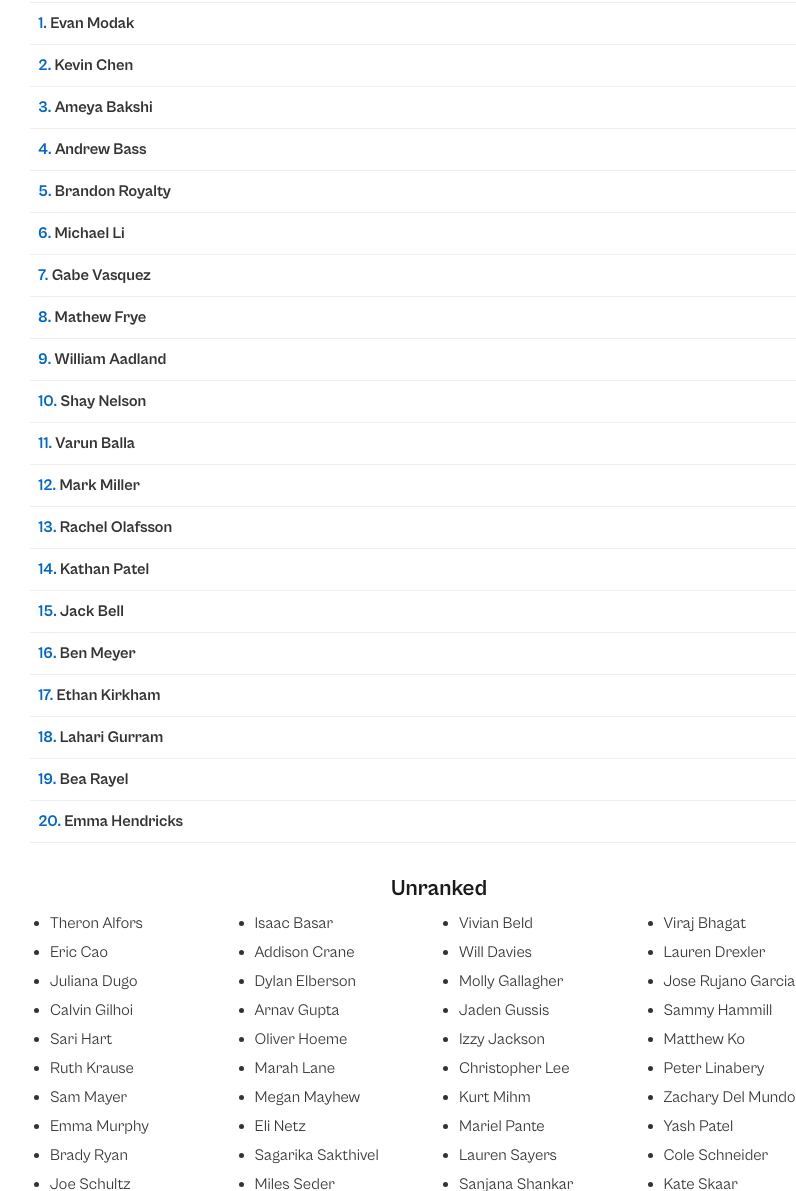
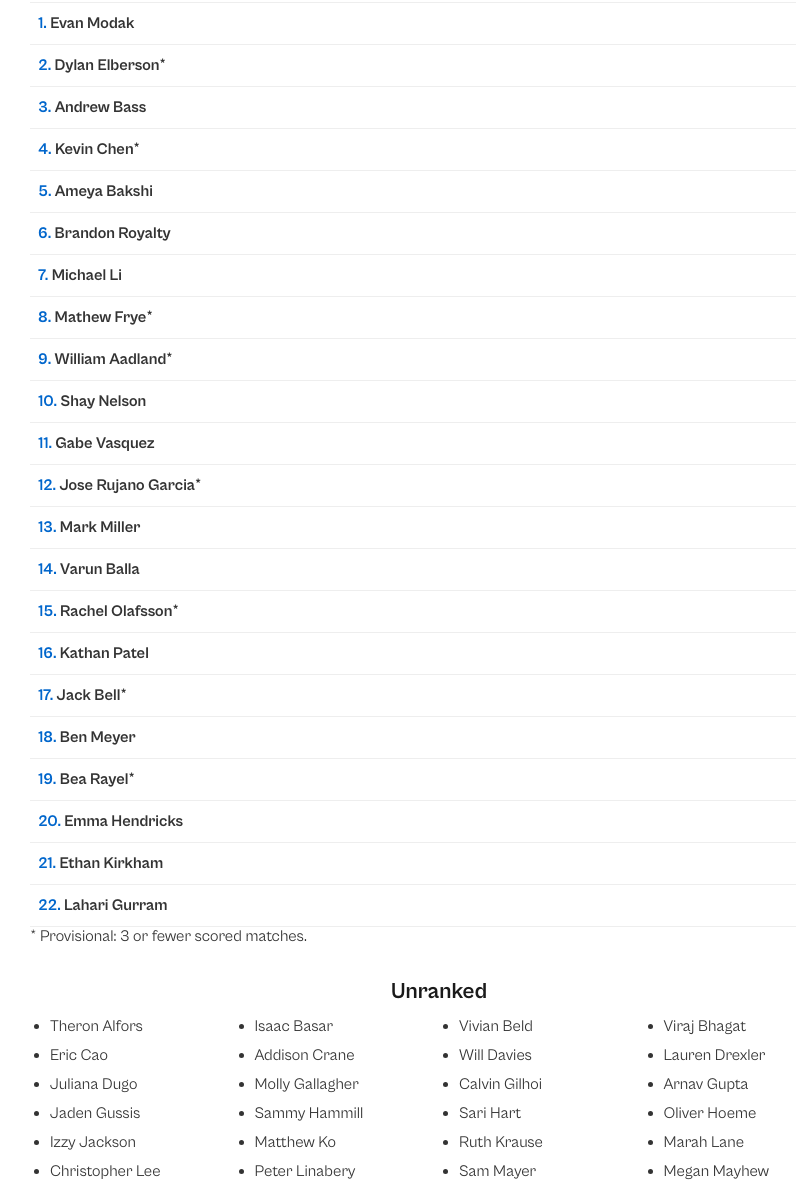
Before and after one commit to 24agupta19/bctc-website, a plain HTML site: page rankings/index.html in a window 1280 px wide. Shown: the part 272-1463 px from the top of the page, without its empty margins (186-982 px from the left). Drawn offline with Linux system fonts and the light colour scheme.

Commit message:
Update rankings and provisional status

```diff
--- a/rankings/index.html
+++ b/rankings/index.html
@@ -42,26 +42,29 @@
       <div class="form-body">
         <ol class="ranked-list" id="ranked-players">
           <li>Evan Modak</li>
-          <li>Kevin Chen</li>
+          <li>Dylan Elberson*</li>
+          <li>Andrew Bass</li>
+          <li>Kevin Chen*</li>
           <li>Ameya Bakshi</li>
-          <li>Andrew Bass</li>
           <li>Brandon Royalty</li>
           <li>Michael Li</li>
+          <li>Mathew Frye*</li>
+          <li>William Aadland*</li>
+          <li>Shay Nelson</li>
           <li>Gabe Vasquez</li>
-          <li>Mathew Frye</li>
-          <li>William Aadland</li>
-          <li>Shay Nelson</li>
+          <li>Jose Rujano Garcia*</li>
+          <li>Mark Miller</li>
           <li>Varun Balla</li>
-          <li>Mark Miller</li>
-          <li>Rachel Olafsson</li>
+          <li>Rachel Olafsson*</li>
           <li>Kathan Patel</li>
-          <li>Jack Bell</li>
+          <li>Jack Bell*</li>
           <li>Ben Meyer</li>
+          <li>Bea Rayel*</li>
+          <li>Emma Hendricks</li>
           <li>Ethan Kirkham</li>
           <li>Lahari Gurram</li>
-          <li>Bea Rayel</li>
-          <li>Emma Hendricks</li>
         </ol>
+        <p>* Provisional: 3 or fewer scored matches.</p>
 
         <section class="unranked-section" aria-labelledby="unranked-heading">
           <h2 id="unranked-heading">Unranked</h2>
@@ -75,9 +78,7 @@
             <li>Will Davies</li>
             <li>Lauren Drexler</li>
             <li>Juliana Dugo</li>
-            <li>Dylan Elberson</li>
             <li>Molly Gallagher</li>
-            <li>Jose Rujano Garcia</li>
             <li>Calvin Gilhoi</li>
             <li id="arnav-gupta">Arnav Gupta</li>
             <li>Jaden Gussis</li>
```
